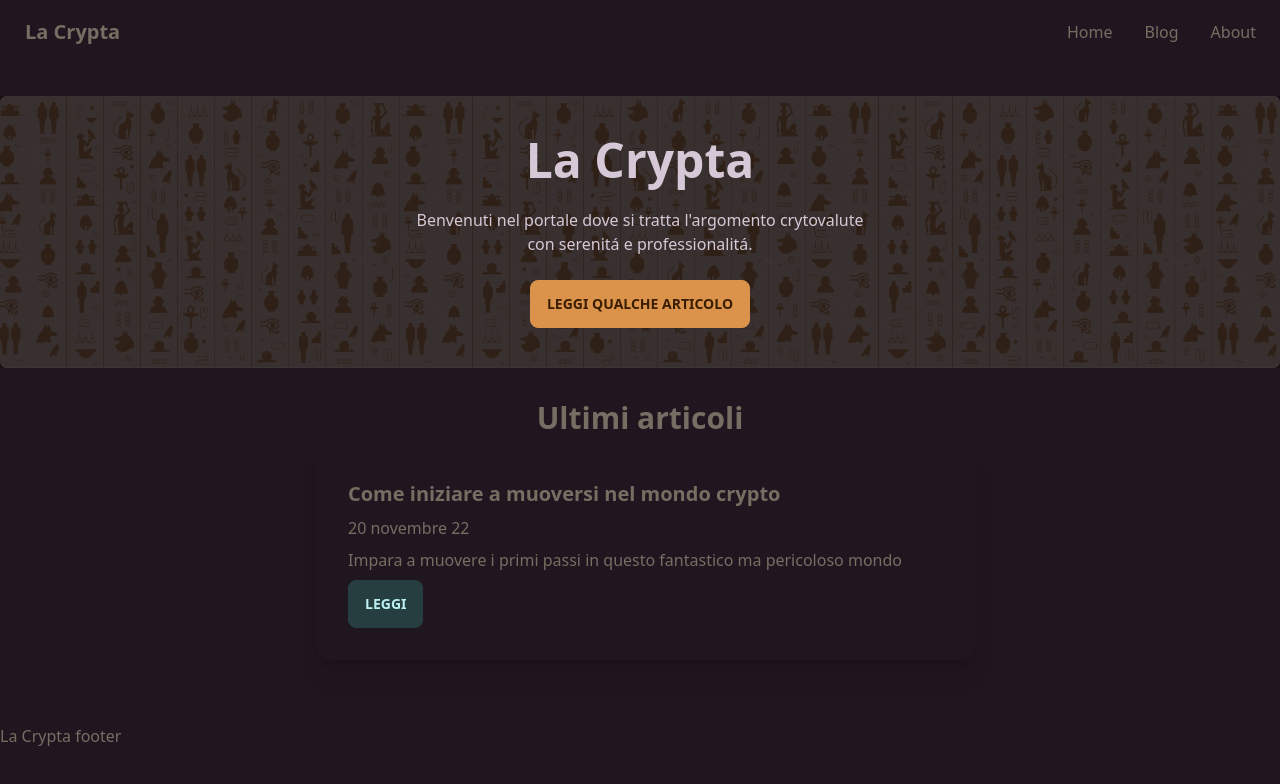
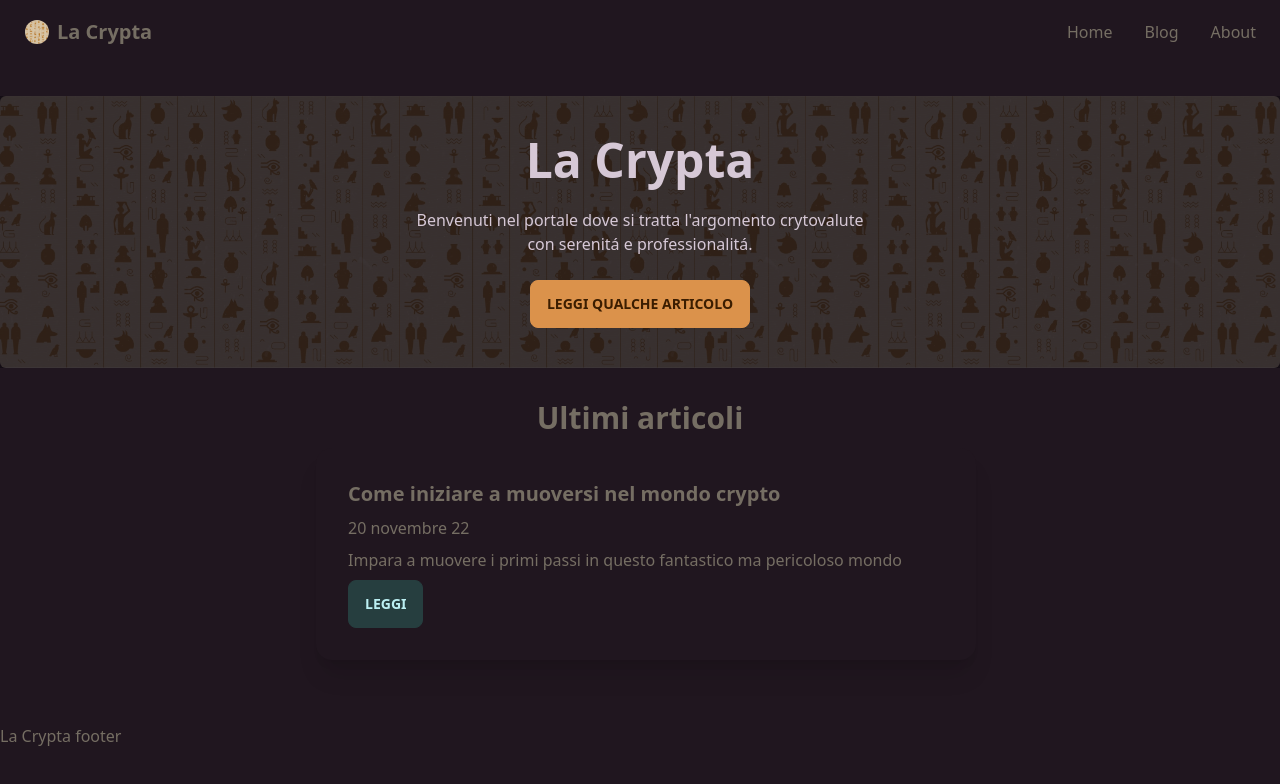
Before and after one commit to AndreaBarghigiani/lacrypta, a Next.js app: page / in a window 1280 px wide. Shown: the top 784 px of the page. Built offline with nearby package versions, Linux system fonts and the light colour scheme.

Commit message:
feat: added logo

```diff
--- a/components/navbar.js
+++ b/components/navbar.js
@@ -1,10 +1,20 @@
+import Image from "next/image";
 import Link from "next/link";
 
 export default function Navbar() {
   return (
     <div className="navbar bg-base-100">
       <div className="flex-1">
-        <Link href="/" className="text-xl normal-case btn btn-ghost">
+        <Link
+          href="/"
+          className="flex items-center text-xl normal-case btn btn-ghost"
+        >
+          <Image
+            className="mr-2 rounded-full"
+            src="/images/logo.png"
+            width="24"
+            height="24"
+          />
           La Crypta
         </Link>
       </div>
```
Also changed, not shown: public/images/logo.png (added).
